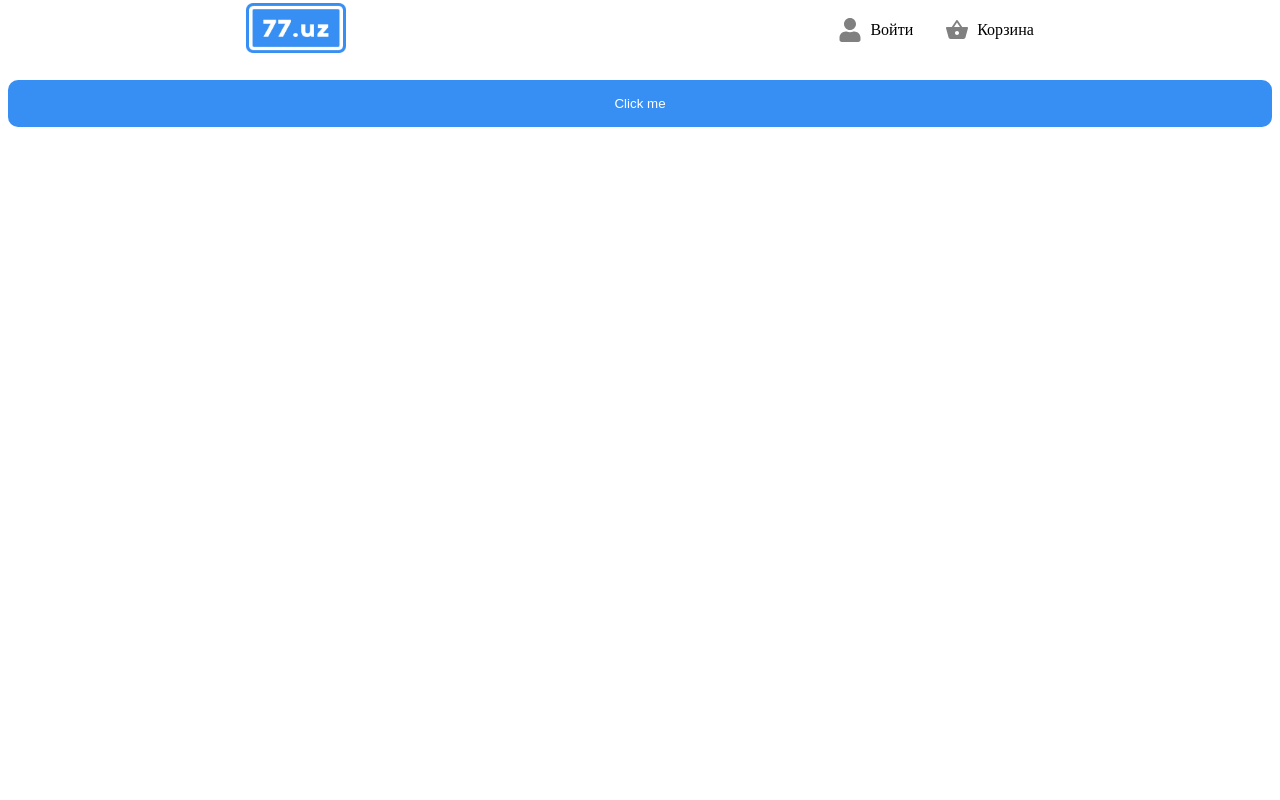
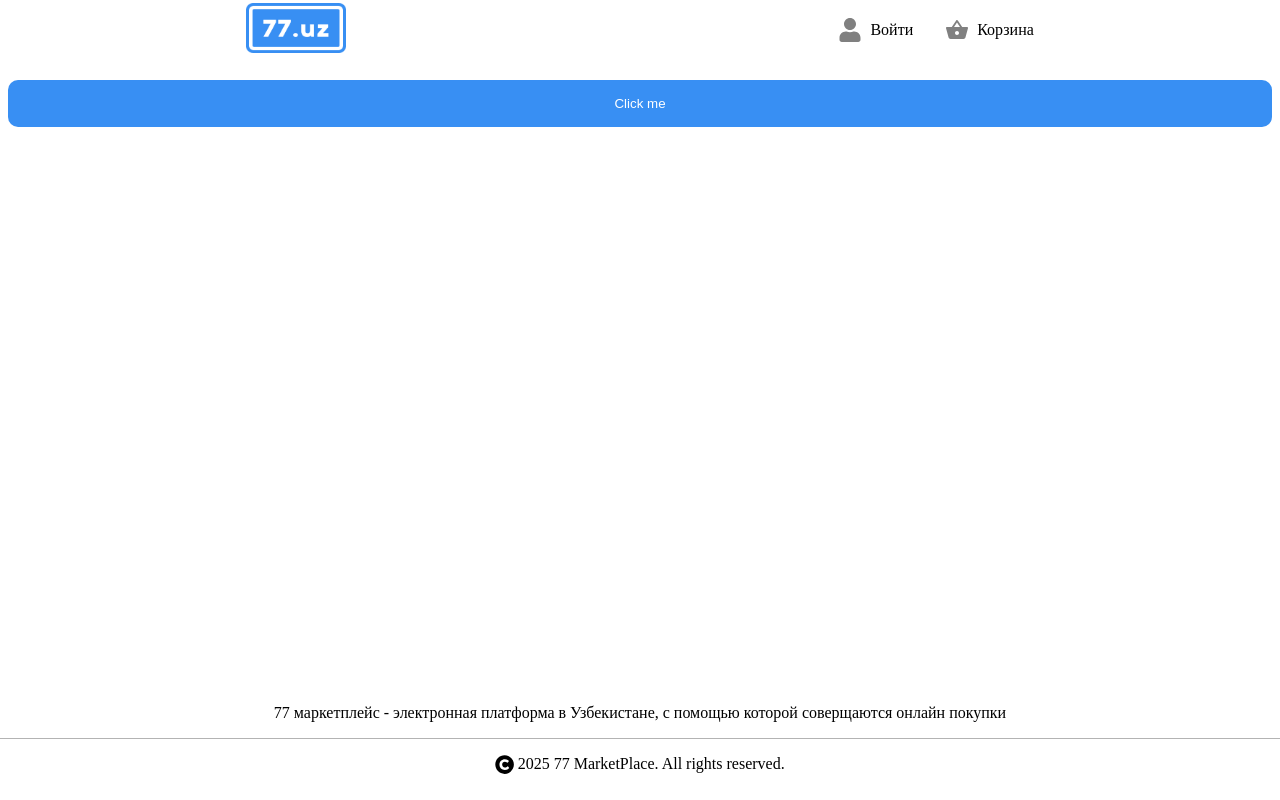
Before and after one commit to Akbar-ava/internship-click, a React (Vite) app: page / in a window 1280 px wide. Built offline with nearby package versions, Linux system fonts and the light colour scheme.

Commit message:
feat: footer

```diff
--- a/src/layouts/Footer/Footer.css
+++ b/src/layouts/Footer/Footer.css
@@ -0,0 +1,20 @@
+.footer {
+  position: fixed;
+  bottom: 0;
+  left: 0;
+  right: 0;
+  width: 100%;
+  padding: 10px 0;
+  text-align: center;
+  background-color: #fff;
+}
+
+.break__line {
+  height: 1px;
+  background-color: rgb(179, 179, 179);
+}
+
+.footer__bottom-info p{
+  display: inline-flex;
+  gap: 0.2rem;
+}
--- a/src/layouts/Footer/Footer.tsx
+++ b/src/layouts/Footer/Footer.tsx
@@ -1,8 +1,27 @@
 import type React from "react";
-import "./Footer.css"
+import "./Footer.css";
+import { FaCopyright } from "react-icons/fa";
 
 const Footer: React.FC = () => {
-  return <div>Footer</div>
-}
+  return (
+    <div className="footer container">
+      <div className="footer__main-info">
+        <p>
+          77 маркетплейс - электронная платформа в Узбекистане, с помощью
+          которой соверщаются онлайн покупки
+        </p>
+      </div>
 
-export default Footer
+      <div className="break__line"></div>
+
+      <div className="footer__bottom-info">
+        <p>
+          <FaCopyright size={"1.2rem"} />
+          {new Date().getFullYear()} 77 MarketPlace. All rights reserved.
+        </p>
+      </div>
+    </div>
+  );
+};
+
+export default Footer;
--- a/src/routes/Layout.tsx
+++ b/src/routes/Layout.tsx
@@ -1,12 +1,14 @@
 import type React from "react";
 import Header from "../layouts/Header";
 import { Outlet } from "react-router-dom";
+import Footer from "../layouts/Footer";
 
 const Layout: React.FC = () => {
   return (
     <>
       <Header />
       <Outlet />
+      <Footer />
     </>
   );
 };
```
Also changed, not shown: src/layouts/Header/Header.tsx (+9 -9 lines).
